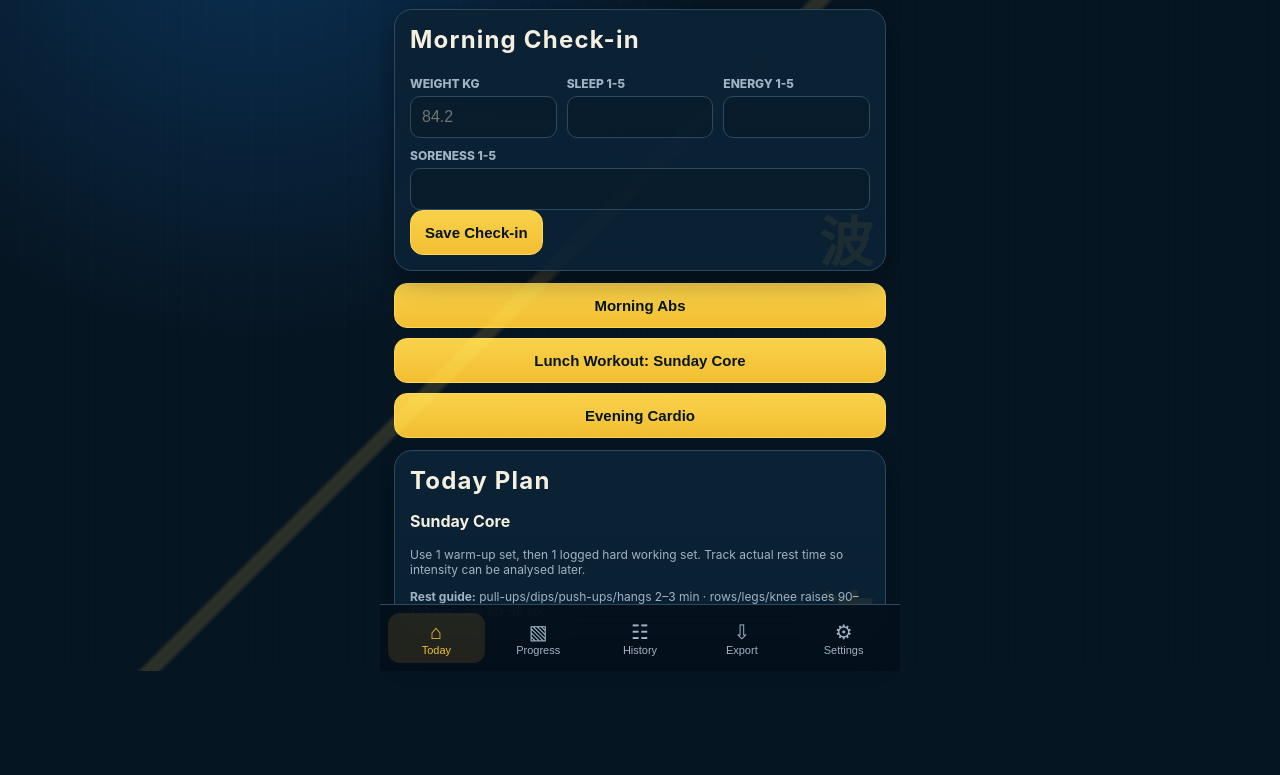
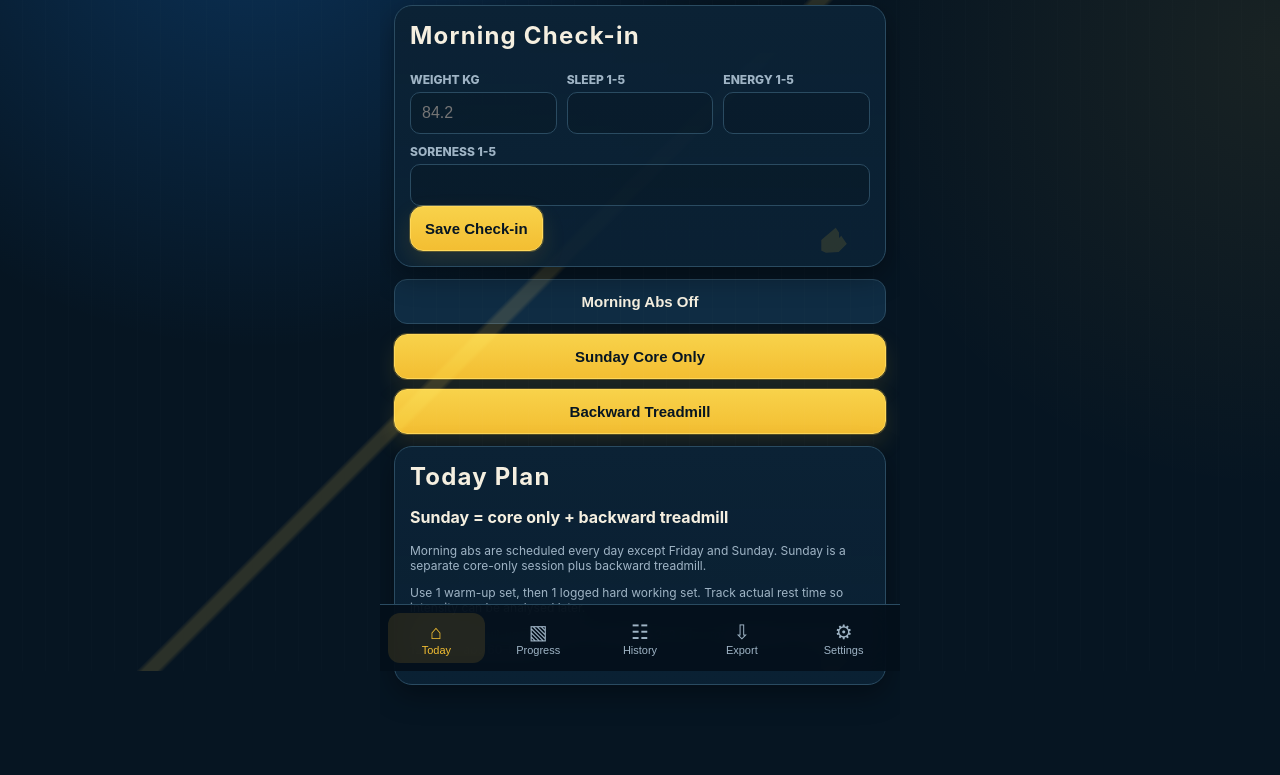
Before and after one commit to v729g74dyr-source/Shark-Workout-Tracker, a plain HTML site: page index.html in a window 1280 px wide. Shown: the part 129-904 px from the top of the page. Before the commit the page ends 866 px from the top, so only its background shows below. Drawn offline with Linux system fonts and the light colour scheme.

Commit message:
Add files via upload

```diff
--- a/app.js
+++ b/app.js
@@ -2,7 +2,7 @@ const $ = s => document.querySelector(s);
 const screen = $('#screen');
 const todayISO = () => new Date().toISOString().slice(0,10);
 const dayName = d => new Date(d + 'T12:00').toLocaleDateString('en-GB',{weekday:'long'});
-const storeKey = 'hokusaiTrainingTracker.v2';
+const storeKey = 'sharkTrainingTracker.v3';
 const defaults = {
   theme:'dark', weights:[], recovery:[], exerciseLogs:[], cardioLogs:[], notes:[],
   baselines:{pushups:20,pullups:1,chinups:3,rows:20,dips:10,kneeRaises:20,deadHang:55,crunches:20}
@@ -22,6 +22,7 @@ const routines = {
   sundayCore:[['Crunches','reps'],['Reverse crunches','reps'],['Stomach vacuum','sec'],['Hollow hold','sec'],['Dead bug','reps each side'],['Side plank','sec each side']]
 };
 function routineForToday(){ const d = new Date().getDay(); if(d===1||d===6) return ['pullup','Pull-up + Full Body']; if(d===3) return ['chinup','Chin-up + Full Body']; if(d===2||d===4) return ['hang','Hang + Push + Legs']; if(d===0) return ['sundayCore','Sunday Core']; return [null,'Rest Day']; }
+function morningAbsAllowed(){ const d = new Date().getDay(); return d!==0 && d!==5; }
 function last(arr, pred){ return [...arr].reverse().find(pred); }
 function weightStats(){ const sorted=[...db.weights].sort((a,b)=>a.date.localeCompare(b.date)); const cur=sorted.at(-1); const last7=sorted.slice(-7); const avg=last7.length? (last7.reduce((s,x)=>s+Number(x.weight||0),0)/last7.length).toFixed(1):'—'; return {cur,avg}; }
 function card(title, html){ return `<section class="card"><h2>${title}</h2>${html}</section>`; }
@@ -29,11 +30,11 @@ function todayView(){ const [rk,rt]=routineForToday(); const w=last(db.weights,x
  screen.innerHTML = `
  ${card('Morning Check-in', `<div class="grid"><div><label>Weight kg</label><input id="weight" inputmode="decimal" value="${w?.weight||''}" placeholder="84.2"></div><div><label>Sleep 1-5</label><input id="sleep" inputmode="numeric" value="${rec.sleep||''}"></div><div><label>Energy 1-5</label><input id="energy" inputmode="numeric" value="${rec.energy||''}"></div></div><label>Soreness 1-5</label><input id="soreness" inputmode="numeric" value="${rec.soreness||''}"><button class="btn primary" onclick="saveCheckin()">Save Check-in</button>`)}
  <div class="stack">
-  <button class="btn primary" onclick="workoutView('morningAbs','Morning Abs')">Morning Abs</button>
-  ${rk?`<button class="btn primary" onclick="workoutView('${rk}','${rt}')">Lunch Workout: ${rt}</button>`:`<button class="btn" disabled>Rest Day</button>`}
-  <button class="btn primary" onclick="cardioView()">Evening Cardio</button>
+  ${morningAbsAllowed()?`<button class="btn primary" onclick="workoutView('morningAbs','Morning Abs')">Morning Abs</button>`:`<button class="btn" disabled>Morning Abs Off</button>`}
+  ${rk&&rk!=='sundayCore'?`<button class="btn primary" onclick="workoutView('${rk}','${rt}')">Lunch Workout: ${rt}</button>`:rk==='sundayCore'?`<button class="btn primary" onclick="workoutView('sundayCore','Sunday Core Only')">Sunday Core Only</button>`:`<button class="btn" disabled>Rest Day</button>`}
+  <button class="btn primary" onclick="cardioView()">${new Date().getDay()===0?'Backward Treadmill':'Evening Cardio'}</button>
  </div>
- ${card('Today Plan', `<p><b>${rt}</b></p><p class="small">Use 1 warm-up set, then 1 logged hard working set. Track actual rest time so intensity can be analysed later.</p><p class="small"><b>Rest guide:</b> pull-ups/dips/push-ups/hangs 2–3 min · rows/legs/knee raises 90–120 sec · abs 60–90 sec.</p>`)}
+ ${card('Today Plan', `<p><b>${new Date().getDay()===0?'Sunday = core only + backward treadmill':rt}</b></p><p class="small">Morning abs are scheduled every day except Friday and Sunday. Sunday is a separate core-only session plus backward treadmill.</p><p class="small">Use 1 warm-up set, then 1 logged hard working set. Track actual rest time so intensity can be analysed later.</p><p class="small"><b>Rest guide:</b> pull-ups/dips/push-ups/hangs 2–3 min · rows/legs/knee raises 90–120 sec · abs 60–90 sec.</p>`)}
  `;
 }
 window.saveCheckin = function(){ const date=todayISO(); const weight=$('#weight').value; const sleep=$('#sleep').value, energy=$('#energy').value, soreness=$('#soreness').value; db.weights=db.weights.filter(x=>x.date!==date); if(weight) db.weights.push({date,weight:Number(weight)}); db.recovery=db.recovery.filter(x=>x.date!==date); db.recovery.push({date,sleep:Number(sleep||0),energy:Number(energy||0),soreness:Number(soreness||0)}); save(); todayView(); };
--- a/index.html
+++ b/index.html
@@ -4,7 +4,7 @@
   <meta charset="utf-8" />
   <meta name="viewport" content="width=device-width, initial-scale=1, viewport-fit=cover" />
   <meta name="theme-color" content="#071827" />
-  <title>Hokusai Training Tracker</title>
+  <title>Shark Training Tracker</title>
   <link rel="manifest" href="manifest.json" />
   <link rel="stylesheet" href="styles.css" />
 </head>
@@ -14,7 +14,7 @@
       <div>
         <p class="eyebrow" id="todayLabel">Today</p>
         <h1>Training Log</h1>
-        <p class="subtitle">日々進歩 · Daily progression</p>
+        <p class="subtitle">Calm blue cyber training tracker</p>
       </div>
       <button id="themeToggle" class="icon-btn" aria-label="Toggle light and dark mode">☾</button>
     </header>
--- a/styles.css
+++ b/styles.css
@@ -8,14 +8,17 @@
   --line:#ccb98e; --accent:#d99c13; --accent2:#0b6fc9; --danger:#be3c2b; --shadow:rgba(53,42,23,.18);
   --paper:#fff7e7; --ink:#092033;
 }
-*{box-sizing:border-box} body{margin:0;background:radial-gradient(circle at 20% 0%,rgba(27,140,255,.25),transparent 35%),var(--bg);font-family:-apple-system,BlinkMacSystemFont,"Segoe UI",Roboto,sans-serif;color:var(--text)}
+*{box-sizing:border-box} body{margin:0;background:radial-gradient(circle at 20% 0%,rgba(27,140,255,.25),transparent 35%),radial-gradient(circle at 100% 20%,rgba(243,190,50,.08),transparent 30%),var(--bg);font-family:-apple-system,BlinkMacSystemFont,"Segoe UI",Roboto,sans-serif;color:var(--text)}
 .app-shell{max-width:520px;margin:0 auto;min-height:100svh;padding:env(safe-area-inset-top) 14px calc(78px + env(safe-area-inset-bottom));position:relative;overflow:hidden}
 .app-shell:before{content:"";position:fixed;inset:0;pointer-events:none;opacity:.16;background:linear-gradient(135deg,transparent 0 45%,var(--accent) 45.3% 46%,transparent 46.3%),repeating-linear-gradient(90deg,transparent 0 22px,rgba(255,255,255,.08) 23px);mix-blend-mode:screen}
 .hero{display:flex;justify-content:space-between;align-items:flex-start;padding:22px 4px 14px}.eyebrow{margin:0;color:var(--accent);text-transform:uppercase;letter-spacing:.12em;font-size:12px;font-weight:800}.hero h1{margin:4px 0 0;font-size:34px;letter-spacing:.04em}.subtitle{margin:3px 0;color:var(--muted)}
 .icon-btn{border:1px solid var(--line);background:var(--panel);color:var(--accent);border-radius:14px;width:46px;height:46px;font-size:22px;box-shadow:0 8px 20px var(--shadow)}
 .card{background:linear-gradient(180deg,var(--panel),rgba(11,34,53,.9));border:1px solid var(--line);border-radius:18px;padding:15px;margin:12px 0;box-shadow:0 10px 28px var(--shadow);position:relative;overflow:hidden}.light .card{background:linear-gradient(180deg,var(--panel),#fff3d4)}
-.card:after{content:"波";position:absolute;right:12px;bottom:-8px;font-size:54px;color:var(--accent);opacity:.08;font-weight:900}.card h2,.card h3{margin:0 0 12px;letter-spacing:.05em}.grid{display:grid;grid-template-columns:repeat(3,1fr);gap:10px}.grid2{display:grid;grid-template-columns:1fr 1fr;gap:10px}.big-metric{font-size:38px;font-weight:800;color:var(--accent)}
+.card:after{content:"";position:absolute;right:18px;bottom:10px;width:54px;height:32px;background:linear-gradient(135deg,transparent 0 46%,var(--accent) 47% 62%,transparent 63%),linear-gradient(90deg,transparent 0 15%,var(--accent) 16% 48%,transparent 49%);opacity:.13;clip-path:polygon(0 72%,42% 12%,66% 70%,100% 76%,64% 86%,24% 90%)}.card h2,.card h3{margin:0 0 12px;letter-spacing:.05em}.grid{display:grid;grid-template-columns:repeat(3,1fr);gap:10px}.grid2{display:grid;grid-template-columns:1fr 1fr;gap:10px}.big-metric{font-size:38px;font-weight:800;color:var(--accent)}
 label{font-size:12px;color:var(--muted);text-transform:uppercase;font-weight:800;display:block;margin:10px 0 5px}input,select,textarea{width:100%;background:rgba(0,0,0,.16);border:1px solid var(--line);border-radius:10px;color:var(--text);padding:11px;font-size:16px}.light input,.light select,.light textarea{background:#fffaf0}textarea{min-height:68px}.row{display:flex;gap:10px;align-items:center}.row>*{flex:1}
 .btn{border:1px solid var(--line);background:var(--panel2);color:var(--text);padding:13px 14px;border-radius:13px;font-weight:800;font-size:15px}.btn.primary{background:linear-gradient(180deg,#f8d24a,var(--accent));color:#061522;border-color:#ffd85a}.btn.danger{border-color:var(--danger);color:var(--danger);background:transparent}.stack{display:flex;flex-direction:column;gap:10px}.pill-row{display:grid;grid-template-columns:repeat(4,1fr);gap:7px}.pill{padding:9px 6px;border:1px solid var(--line);border-radius:10px;text-align:center;font-size:12px}.pill.selected{background:var(--accent);color:#071827;border-color:var(--accent);font-weight:900}
 .workout-card h3{display:flex;justify-content:space-between}.tag{font-size:11px;color:var(--accent);border:1px solid var(--line);padding:3px 7px;border-radius:99px}.bottom-nav{position:fixed;left:50%;transform:translateX(-50%);bottom:0;width:min(520px,100%);padding:8px 8px calc(8px + env(safe-area-inset-bottom));display:grid;grid-template-columns:repeat(5,1fr);gap:5px;background:rgba(4,15,26,.9);backdrop-filter:blur(14px);border-top:1px solid var(--line)}.light .bottom-nav{background:rgba(255,247,231,.92)}.nav-btn{border:0;background:transparent;color:var(--muted);font-size:11px;padding:7px 2px;border-radius:12px}.nav-btn span{display:block;font-size:20px}.nav-btn.active{color:var(--accent);background:rgba(243,190,50,.12)}
 .list{display:flex;flex-direction:column;gap:8px}.list-item{border:1px solid var(--line);border-radius:12px;padding:12px;display:flex;justify-content:space-between;gap:10px}.small{font-size:12px;color:var(--muted)}canvas{width:100%;height:180px;background:rgba(0,0,0,.12);border:1px solid var(--line);border-radius:12px}.success{color:var(--accent)}
+
+.hero:after{content:"";position:absolute;right:78px;top:34px;width:72px;height:34px;border-bottom:2px solid var(--accent);opacity:.45;clip-path:polygon(0 70%,34% 18%,52% 72%,100% 76%,54% 88%,16% 84%)}
+.btn.primary{box-shadow:0 0 0 1px rgba(243,190,50,.25),0 10px 24px rgba(243,190,50,.12)}
```
Also changed, not shown: manifest.json.
